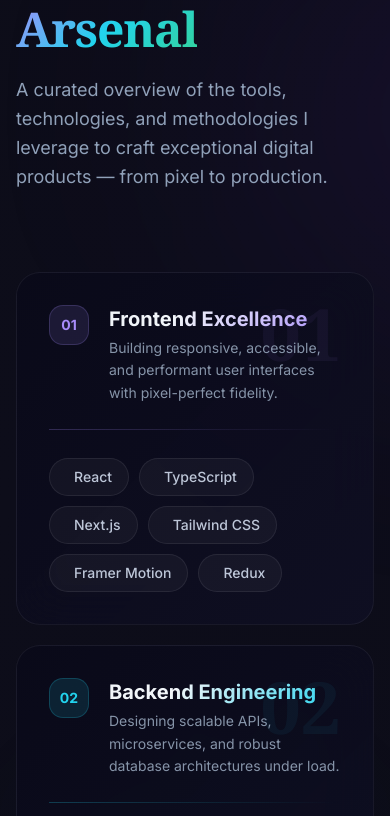
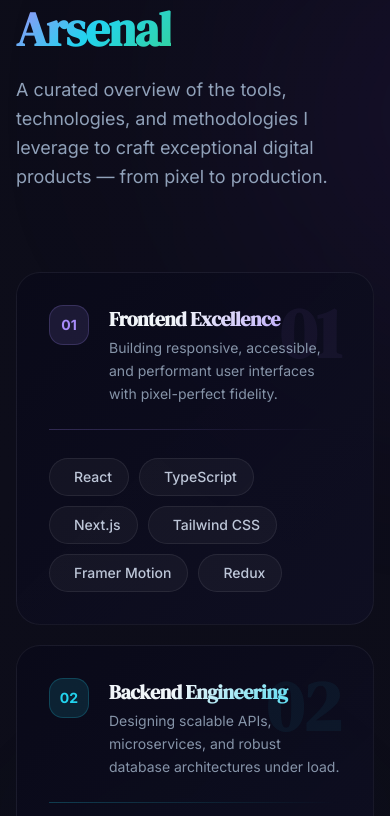
Before and after one commit to nadjibdev99/portfolio_website, a Next.js app: page / in a window 390 px wide. Shown: the part 4618-5434 px from the top of the page. Built offline with nearby package versions, Linux system fonts and the light colour scheme.

Commit message:
Apply DM Serif Display globally to all headings

```diff
--- a/app/globals.css
+++ b/app/globals.css
@@ -75,7 +75,8 @@
 }
 
 @theme inline {
-  --font-sans: 'Inter', sans-serif;
+  --font-sans: var(--font-inter), 'Inter', sans-serif;
+  --font-serif: var(--font-dm-serif), 'DM Serif Display', Georgia, serif;
   --font-mono: 'Geist Mono', 'Geist Mono Fallback';
   --color-background: var(--background);
   --color-foreground: var(--foreground);
@@ -118,6 +119,9 @@
 @layer base {
   * {
     @apply border-border outline-ring/50;
+  }
+  h1, h2, h3, h4, h5, h6 {
+    @apply font-serif tracking-tight;
   }
   body {
     @apply bg-background text-foreground;
--- a/app/layout.tsx
+++ b/app/layout.tsx
@@ -1,11 +1,18 @@
 import type { Metadata } from 'next'
-import { Inter } from 'next/font/google'
+import { Inter, DM_Serif_Display } from 'next/font/google'
 import { Analytics } from '@vercel/analytics/next'
 import './globals.css'
 
 const inter = Inter({
   subsets: ['latin'],
   variable: '--font-inter',
+  display: 'swap',
+});
+
+const dmSerifDisplay = DM_Serif_Display({
+  weight: '400',
+  subsets: ['latin'],
+  variable: '--font-dm-serif',
   display: 'swap',
 });
 
@@ -35,7 +42,7 @@ export default function RootLayout({
 }>) {
   return (
     <html lang="en" className="scroll-smooth">
-      <body className={`${inter.className} antialiased bg-gradient-dark text-slate-200`}>
+      <body className={`${inter.variable} ${dmSerifDisplay.variable} font-sans antialiased bg-gradient-dark text-slate-200`}>
         <div className="aurora-bg" aria-hidden="true" />
         {children}
         {process.env.NODE_ENV === 'production' && <Analytics />}
--- a/components/experience.tsx
+++ /dev/null
@@ -1,144 +0,0 @@
-'use client';
-
-import { motion } from 'framer-motion';
-
-const roles = [
-  {
-    title: 'Senior Full-Stack Engineer',
-    company: 'TechCore Solutions',
-    period: '2022 — Present',
-    description:
-      'Leading the architecture and development of scalable web applications. Mentored 5+ junior developers and reduced deployment time by 60%.',
-    icon: '🚀',
-    color: 'from-violet-500 to-purple-600',
-    dotColor: 'bg-violet-400',
-    highlights: ['Scalable Architecture', '-60% Deploy Time', '5+ Mentored'],
-  },
-  {
-    title: 'Full-Stack Developer',
-    company: 'Digital Innovations Inc',
-    period: '2020 — 2022',
-    description:
-      'Built and maintained 10+ production applications serving 500K+ monthly active users. Implemented CI/CD pipelines and improved app performance by 40%.',
-    icon: '⚡',
-    color: 'from-cyan-500 to-blue-600',
-    dotColor: 'bg-cyan-400',
-    highlights: ['500K+ MAU', '+40% Performance', 'CI/CD Pipelines'],
-  },
-  {
-    title: 'Junior Developer',
-    company: 'StartupHub',
-    period: '2018 — 2020',
-    description:
-      'Developed features for early-stage SaaS products. Learned modern web technologies and best practices in Agile environments.',
-    icon: '💡',
-    color: 'from-amber-500 to-orange-600',
-    dotColor: 'bg-amber-400',
-    highlights: ['SaaS Products', 'Agile / Scrum', 'Modern Stack'],
-  },
-];
-
-export function Experience() {
-  return (
-    <section
-      id="experience"
-      className="relative py-24 px-4 sm:px-6 lg:px-8"
-      style={{
-        background:
-          'linear-gradient(180deg, transparent 0%, rgba(124,58,237,0.04) 50%, transparent 100%)',
-      }}
-    >
-      <div className="max-w-4xl mx-auto">
-        {/* Header */}
-        <motion.div
-          initial={{ opacity: 0, y: 20 }}
-          whileInView={{ opacity: 1, y: 0 }}
-          transition={{ duration: 0.7 }}
-          viewport={{ once: true }}
-          className="mb-14"
-        >
-          <span className="section-badge mb-4 inline-flex">Career</span>
-          <h2 className="text-4xl md:text-5xl font-extrabold text-slate-100 leading-tight">
-            Work Experience
-          </h2>
-        </motion.div>
-
-        {/* Vertical timeline */}
-        <div className="relative">
-          {/* Timeline spine */}
-          <motion.div
-            initial={{ scaleY: 0 }}
-            whileInView={{ scaleY: 1 }}
-            transition={{ duration: 1.2, ease: 'easeOut' }}
-            viewport={{ once: true }}
-            className="absolute left-5 top-0 bottom-0 w-px bg-gradient-to-b from-violet-500 via-cyan-500 to-amber-500 origin-top"
-          />
-
-          <div className="space-y-10">
-            {roles.map((role, i) => (
-              <motion.div
-                key={i}
-                initial={{ opacity: 0, x: -32 }}
-                whileInView={{ opacity: 1, x: 0 }}
-                transition={{ duration: 0.7, delay: i * 0.15 }}
-                viewport={{ once: true }}
-                className="relative pl-16"
-              >
-                {/* Timeline dot + ping */}
-                <div className="absolute left-0 top-6 flex items-center justify-center w-10 h-10">
-                  <span
-                    className={`absolute inline-flex w-5 h-5 rounded-full ${role.dotColor} opacity-40`}
-                    style={{ animation: `dot-ping 2s cubic-bezier(0, 0, 0.2, 1) infinite ${i * 0.5}s` }}
-                  />
-                  <span className={`relative w-3 h-3 rounded-full ${role.dotColor}`} />
-                </div>
-
-                {/* Card */}
-                <motion.div
-                  whileHover={{ x: 4, scale: 1.01 }}
-                  transition={{ type: 'spring', stiffness: 300, damping: 25 }}
-                  className="glass-card glass-card-hover rounded-2xl p-6 group"
-                >
-                  <div className="flex flex-col sm:flex-row sm:items-start sm:justify-between gap-4 mb-4">
-                    <div className="flex items-start gap-4">
-                      <div
-                        className={`text-3xl w-12 h-12 flex items-center justify-center rounded-xl bg-gradient-to-br ${role.color} bg-opacity-20 flex-shrink-0`}
-                        style={{ background: `linear-gradient(135deg, rgba(124,58,237,0.15), rgba(6,182,212,0.15))` }}
-                      >
-                        {role.icon}
-                      </div>
-                      <div>
-                        <h3 className="text-xl font-bold text-slate-100 leading-snug">{role.title}</h3>
-                        <p className={`text-sm font-semibold bg-gradient-to-r ${role.color} bg-clip-text text-transparent`}>
-                          {role.company}
-                        </p>
-                      </div>
-                    </div>
-                    <span className="text-xs font-medium text-slate-500 bg-slate-800/60 border border-slate-700/40 rounded-full px-3 py-1.5 whitespace-nowrap self-start">
-                      {role.period}
-                    </span>
-                  </div>
-
-                  <p className="text-slate-400 leading-relaxed mb-4">{role.description}</p>
-
-                  {/* Highlights */}
-                  <div className="flex flex-wrap gap-2">
-                    {role.highlights.map((h) => (
-                      <span
-                        key={h}
-                        className={`px-2.5 py-1 rounded-lg text-xs font-medium bg-gradient-to-r ${role.color} bg-opacity-10 text-slate-300 border border-white/5`}
-                        style={{ background: 'rgba(255,255,255,0.05)' }}
-                      >
-                        {h}
-                      </span>
-                    ))}
-                  </div>
-                </motion.div>
-              </motion.div>
-            ))}
-          </div>
-        </div>
-      </div>
-    </section>
-  );
-}
--- a/components/skills.tsx
+++ b/components/skills.tsx
@@ -130,7 +130,7 @@ function CategoryCard({ cat, idx }: { cat: typeof skillCategories[0]; idx: numbe
         onMouseMove={handleMouseMove}
         onMouseEnter={() => setIsHovered(true)}
         onMouseLeave={handleMouseLeave}
-        style={{ rotateX, rotateY, transformStyle: 'preserve-3d' }}
+        style={{ rotateX, rotateY, transformStyle: 'preserve-3d', willChange: 'transform' }}
         className="relative group"
       >
         {/* Ambient glow behind card */}
@@ -147,7 +147,6 @@ function CategoryCard({ cat, idx }: { cat: typeof skillCategories[0]; idx: numbe
           style={{
             background: 'linear-gradient(135deg, rgba(10,10,25,0.95) 0%, rgba(15,15,35,0.9) 100%)',
             borderColor: isHovered ? `rgba(${cat.accentRgb}, 0.3)` : 'rgba(255,255,255,0.06)',
-            backdropFilter: 'blur(24px)',
             transition: 'border-color 0.4s ease',
           }}
         >
@@ -250,19 +249,19 @@ export function Skills() {
           animate={{ x: [0, 40, 0], y: [0, -30, 0] }}
           transition={{ duration: 18, repeat: Infinity, ease: 'easeInOut' }}
           className="absolute top-0 left-1/4 w-[700px] h-[700px] rounded-full blur-[120px]"
-          style={{ background: 'radial-gradient(circle, rgba(109,40,217,0.12) 0%, transparent 70%)' }}
+          style={{ background: 'radial-gradient(circle, rgba(109,40,217,0.12) 0%, transparent 70%)', willChange: 'transform' }}
         />
         <motion.div
           animate={{ x: [0, -30, 0], y: [0, 40, 0] }}
           transition={{ duration: 22, repeat: Infinity, ease: 'easeInOut', delay: 5 }}
           className="absolute bottom-0 right-1/4 w-[600px] h-[600px] rounded-full blur-[100px]"
-          style={{ background: 'radial-gradient(circle, rgba(6,182,212,0.1) 0%, transparent 70%)' }}
+          style={{ background: 'radial-gradient(circle, rgba(6,182,212,0.1) 0%, transparent 70%)', willChange: 'transform' }}
         />
         <motion.div
           animate={{ x: [0, 20, 0], y: [0, 25, 0] }}
           transition={{ duration: 25, repeat: Infinity, ease: 'easeInOut', delay: 10 }}
           className="absolute top-1/2 left-1/2 -translate-x-1/2 -translate-y-1/2 w-[400px] h-[400px] rounded-full blur-[80px]"
-          style={{ background: 'radial-gradient(circle, rgba(16,185,129,0.07) 0%, transparent 70%)' }}
+          style={{ background: 'radial-gradient(circle, rgba(16,185,129,0.07) 0%, transparent 70%)', willChange: 'transform' }}
         />
       </div>
 
```
